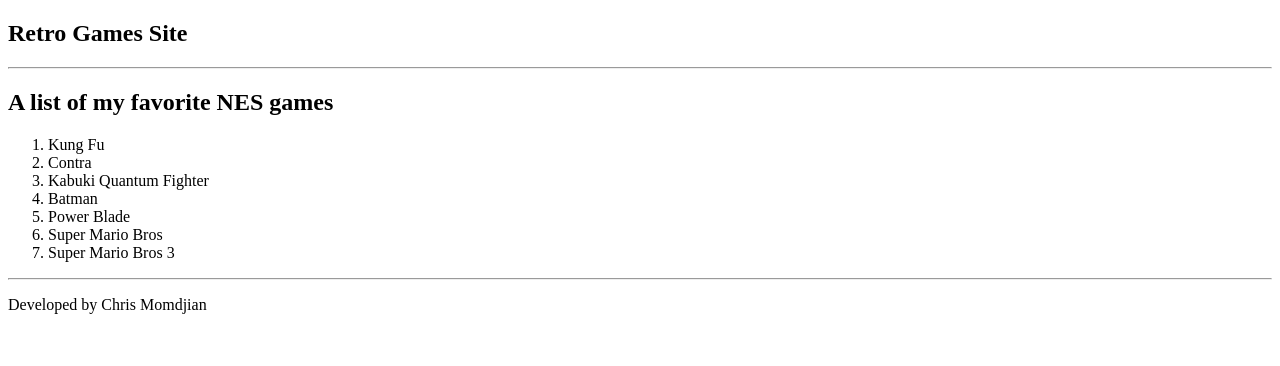
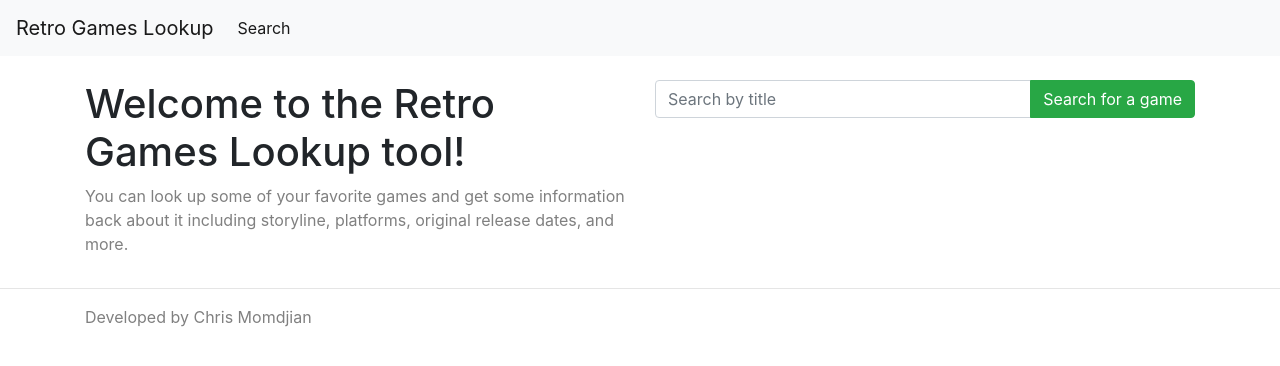
Before and after one commit to chrismomdjian/cis4100-project, a Django app: page / in a window 1280 px wide. Shown: the top 366 px of the page. Run offline with Django 3.2, Linux system fonts and the light colour scheme; some libraries are stand-ins or nearby versions.

Commit message:
added search function and using igdb api

```diff
--- /dev/null
+++ b/retro_games/helper_functions.py
@@ -0,0 +1,21 @@
+# IGDB api requests
+import requests
+import json
+
+from igdb.wrapper import IGDBWrapper
+
+url = 'https://id.twitch.tv/oauth2/token'
+client_id = 'bbi2z3lufqh6td2cfi5tkorsc4h1se'
+client_secret = '2drg2w2smx3693nmxnbjbyqxvyxy1h'
+data = {
+	'client_id': client_id,
+	'client_secret': client_secret,
+	'grant_type': 'client_credentials'
+}
+response = requests.post(url, data=data).json()
+
+def api_call(endpoint, fields_string):
+	wrapper = IGDBWrapper(client_id, response['access_token'])
+	res = wrapper.api_request(endpoint, fields_string)
+	raw_json = res.decode('utf8').replace("'", '"')
+	return json.loads(raw_json)
--- a/retro_games/templates/base.html
+++ b/retro_games/templates/base.html
@@ -2,20 +2,80 @@
 <html>
 <head>
 	<title>Retro Games Site</title>
+	<meta name="viewport" content="width=device-width, initial-scale=1, shrink-to-fit=no">
+	<!-- bootstrap -->
+	<link rel="stylesheet" href="https://maxcdn.bootstrapcdn.com/bootstrap/4.0.0/css/bootstrap.min.css" integrity="sha384-Gn5384xqQ1aoWXA+058RXPxPg6fy4IWvTNh0E263XmFcJlSAwiGgFAW/dAiS6JXm" crossorigin="anonymous">
+	<!-- datatables -->
+	<link rel="stylesheet" type="text/css" href="https://cdn.datatables.net/1.10.24/css/jquery.dataTables.css">
+	<style type="text/css">
+		.main-header {
+			margin-top: 20px;
+		}
+		p {
+			color: grey;
+		}
+	</style>
 </head>
 <body>
-	<header>
-		<h2>Retro Games Site</h2>
-	</header>
+	<nav class="navbar navbar-expand-lg navbar-light bg-light">
+	  <a class="navbar-brand" href="#">Retro Games Lookup</a>
+
+	  <button class="navbar-toggler" type="button" data-toggle="collapse" data-target="#navbarNav" aria-controls="navbarNav" aria-expanded="false" aria-label="Toggle navigation">
+	    <span class="navbar-toggler-icon"></span>
+	  </button>
+
+	  <div class="collapse navbar-collapse" id="navbarNav">
+	    <ul class="navbar-nav">
+	      <li class="nav-item active">
+	        <a class="nav-link" href="{% url 'index' %}">Search</a>
+	      </li>
+	    </ul>
+	  </div>
+	</nav>
+
+	<br>
+
+	<div class="container">
+		{% block content %}{% endblock content %}
+	</div>
 
 	<hr>
 
-	{% block content %}{% endblock content %}
-
-	<hr>
-
-	<footer>
+	<footer class="container">
 		<p>Developed by Chris Momdjian</p>
 	</footer>
+
+	<!-- bootstrap js -->
+	<script src="https://code.jquery.com/jquery-3.6.0.min.js" integrity="sha256-/xUj+3OJU5yExlq6GSYGSHk7tPXikynS7ogEvDej/m4=" crossorigin="anonymous"></script>
+	<script src="https://cdnjs.cloudflare.com/ajax/libs/popper.js/1.12.9/umd/popper.min.js" integrity="sha384-ApNbgh9B+Y1QKtv3Rn7W3mgPxhU9K/ScQsAP7hUibX39j7fakFPskvXusvfa0b4Q" crossorigin="anonymous"></script>
+	<script src="https://maxcdn.bootstrapcdn.com/bootstrap/4.0.0/js/bootstrap.min.js" integrity="sha384-JZR6Spejh4U02d8jOt6vLEHfe/JQGiRRSQQxSfFWpi1MquVdAyjUar5+76PVCmYl" crossorigin="anonymous"></script>
+	<!-- datatables js -->
+	<script type="text/javascript" charset="utf8" src="https://cdn.datatables.net/1.10.24/js/jquery.dataTables.js"></script>
+	<script>
+		$(document).ready( function () {
+		    $('#myTable').DataTable();
+
+		  //   $('#search_title_form').on('submit', function(e) {
+		  //   	e.preventDefault();
+
+		  //   	let searchTitle = $('#search-title').val();
+		  //   	let cookie = document.cookie
+				// let csrfToken = cookie.substring(cookie.indexOf('=') + 1)
+
+		  //   	$.ajax({
+				//     url: 'http://localhost:8000/',
+				//     type: 'POST',
+				//     headers: { 'X-CSRFToken': csrfToken },
+				//     data: {'search_title': searchTitle},
+				//     success: function(data) {
+				//         console.log(data);
+				//     },
+				//     failure: function(data) {
+				//         console.log('Error');
+				//     }
+				// });
+		  //   });
+		} );
+	</script>
 </body>
 </html>
--- a/retro_games/templates/home.html
+++ b/retro_games/templates/home.html
@@ -1,16 +1,22 @@
 {% extends 'base.html' %}
 
 {% block content %}
-	<section>
-		<h1>A list of my favorite NES games</h1>
-		<ol>
-			<li>Kung Fu</li>
-			<li>Contra</li>
-			<li>Kabuki Quantum Fighter</li>
-			<li>Batman</li>
-			<li>Power Blade</li>
-			<li>Super Mario Bros</li>
-			<li>Super Mario Bros 3</li>
-		</ol>
-	</section>
+	<div class="row">
+		<div class="col-xs-12 col-sm-6">
+			<h1>Welcome to the Retro Games Lookup tool!</h1>
+			<p>You can look up some of your favorite games and get some information back about it including storyline, platforms, original release dates, and more.</p>
+		</div>
+
+		<div class="col-xs-12 col-sm-6">
+			<form id="search_title_form" action="{% url 'results' %}" method="POST">
+				{% csrf_token %}
+				<div class="input-group mb-3">
+				  <input type="text" class="form-control" id="search-title" name="search_title" placeholder="Search by title">
+				  <div class="input-group-append">
+				    <button class="btn btn-success" id="generate-btn" type="submit">Search for a game</button>
+				  </div>
+				</div>
+			</form>
+		</div>
+	</div>
 {% endblock %}
--- a/retro_games/urls.py
+++ b/retro_games/urls.py
@@ -3,4 +3,5 @@
 
 urlpatterns = [
     path('', views.index, name='index'),
+    path('results/', views.results, name='results'),
 ]
--- a/retro_games/views.py
+++ b/retro_games/views.py
@@ -1,6 +1,39 @@
-from django.shortcuts import render
-from django.http import HttpResponse
+from django.shortcuts import render, redirect
+from django.http import HttpResponse, JsonResponse
+from .helper_functions import api_call
+from datetime import datetime
+import json
+
+def index(request):
+	return render(request, 'home.html', {})
 
 
-def index(request):
-    return render(request, 'home.html')
+def results(request):
+	all_games = []
+	if request.method == 'POST':
+		search_title = request.POST.get('search_title')
+		games_query = api_call('games',
+			'fields age_ratings,aggregated_rating,category,cover,first_release_date,' +
+			'genres,involved_companies,keywords,multiplayer_modes,name,parent_game,platforms,' +
+			'rating,rating_count,release_dates,remakes,remasters,screenshots,similar_games,status,' +
+			'storyline,summary,tags,url;' +
+			'search "' + search_title + '";')
+
+		for game in games_query:
+			try:
+				summary = game['summary']
+			except KeyError:
+				summary = 'N/A'
+
+			cover_query = api_call('covers',
+				'fields alpha_channel,animated,checksum,game,height,image_id,url,width;' +
+				'where game=' + str(game['id']) + ';')
+
+			all_games.append({
+				'title': game['name'],
+				'release_date': datetime.utcfromtimestamp( game['first_release_date'] ).strftime('%m-%d-%Y'),
+				'cover': 'https:' + cover_query[0]['url'],
+				'summary': summary,
+			})
+
+	return render(request, 'results.html', {'all_games': all_games})
--- a/retro_games_project/settings.py
+++ b/retro_games_project/settings.py
@@ -28,7 +28,8 @@
 
 ALLOWED_HOSTS = [
     'retro-games-app.herokuapp.com',
-    'localhost'
+    'localhost',
+    '127.0.0.1',
 ]
 
 
```
Also changed, not shown: retro_games/templates/results.html (added, +30 -0 lines).
